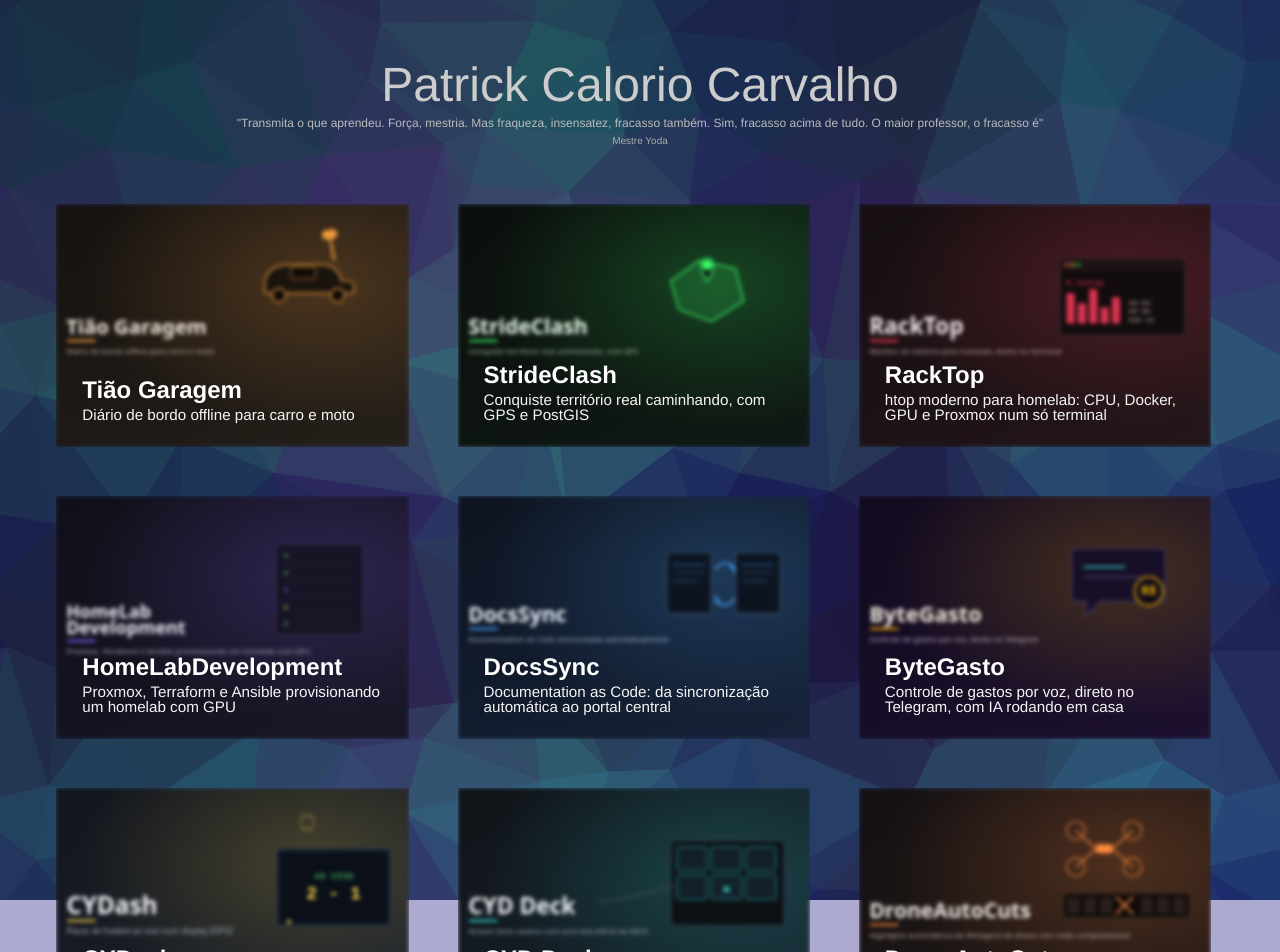
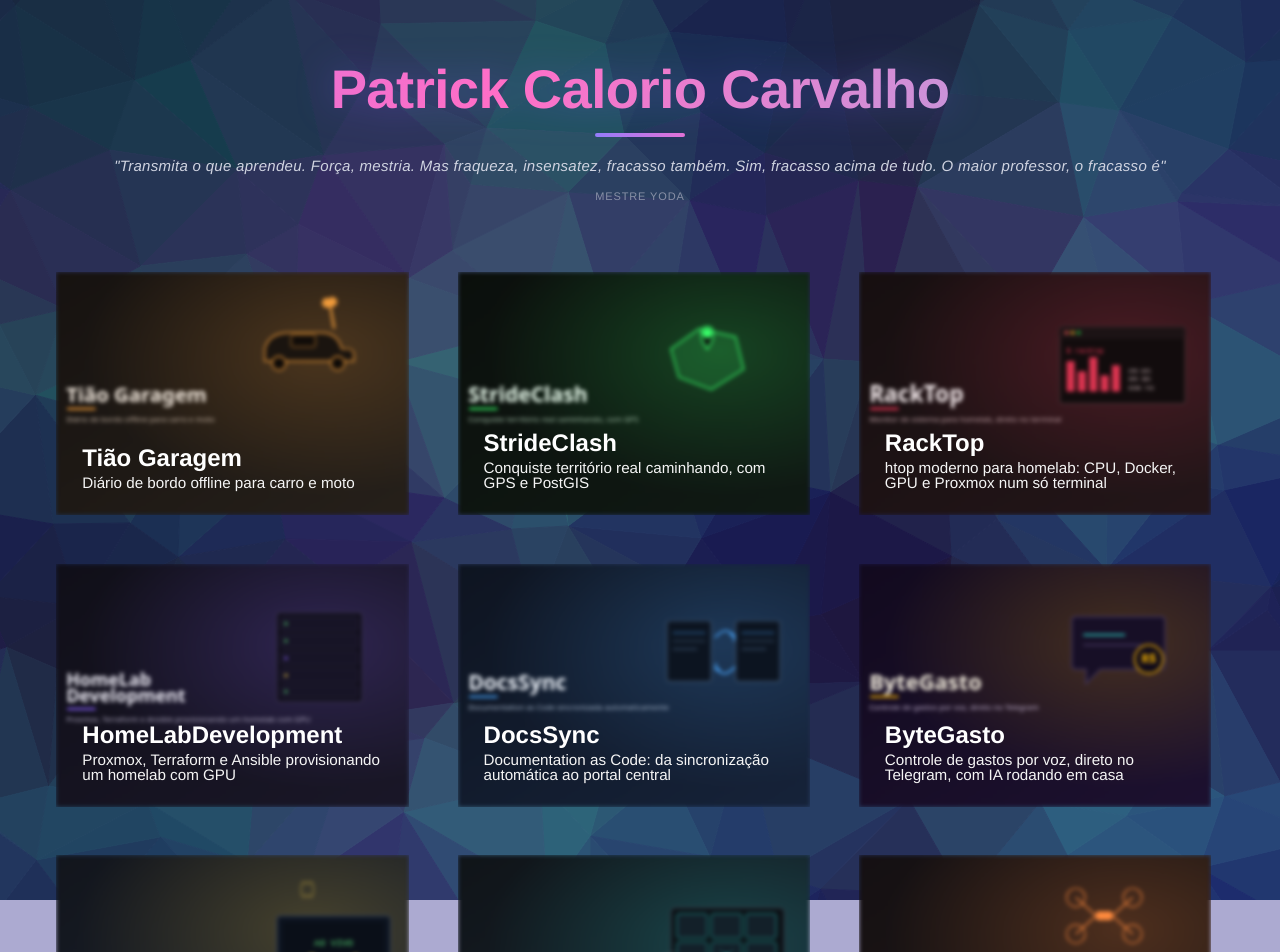
Before and after one commit to PatrickCalorioCarvalho/PatrickCalorioCarvalho.github.io, a Jekyll site: the page built from index.html, in a window 1280 px wide. Shown: the top 952 px of the page. Built offline with Jekyll 4.4.1, drawn with Linux system fonts in a browser that asks for light colours.

Commit message:
Melhora o titulo do header com gradiente animado
Titulo principal ganha gradiente azul->roxo->rosa animado (mesma
paleta fria do fundo de triangulos), brilho sutil e traco de destaque
com entrada suave. Ajusta tambem o estilo da frase/autor aleatorios.

Co-Authored-By: Claude Sonnet 5 <noreply@anthropic.com>

```diff
--- a/css/modern-blog.css
+++ b/css/modern-blog.css
@@ -266,19 +266,71 @@ a:focus {
 	text-align: center;
 }
 
-.header h1 {
-	font-size: 3em;
-	font-weight: 400;
-	line-height: 1.2;
-	margin: .5em 0 0;
-	color: #ccc;
-}
-
 .header h1 span {
 	font-size: .45em;
 	display: block;
 	padding: .5em 0 1em;
 	color: #ccc;
+}
+
+.header__title {
+	font-size: 3.4em;
+	font-weight: 800;
+	line-height: 1.15;
+	letter-spacing: -.01em;
+	margin: .5em 0 0;
+	color: #ccc;
+	background: linear-gradient(120deg, #6dd5fa, #8a7dff, #ff6ec7, #6dd5fa);
+	background-size: 300% 300%;
+	-webkit-background-clip: text;
+	background-clip: text;
+	-webkit-text-fill-color: transparent;
+	filter: drop-shadow(0 0 18px rgba(125, 95, 255, .35));
+	animation: header-gradient 8s ease infinite, header-fade-in 900ms ease-out;
+}
+
+@supports not ((-webkit-background-clip: text) or (background-clip: text)) {
+	.header__title {
+		color: #ccc;
+	}
+}
+
+.header__underline {
+	width: 90px;
+	height: 4px;
+	margin: .7em auto 1.1em;
+	border-radius: 4px;
+	background: linear-gradient(90deg, #6dd5fa, #8a7dff, #ff6ec7);
+	background-size: 300% 100%;
+	animation: header-gradient 8s ease infinite, header-underline-grow 700ms 300ms both cubic-bezier(.2, .8, .2, 1);
+}
+
+.header__quote {
+	animation: header-fade-in 900ms 200ms both ease-out;
+}
+
+@keyframes header-gradient {
+	0% { background-position: 0% 50%; }
+	50% { background-position: 100% 50%; }
+	100% { background-position: 0% 50%; }
+}
+
+@keyframes header-fade-in {
+	from { opacity: 0; transform: translateY(-14px); }
+	to { opacity: 1; transform: translateY(0); }
+}
+
+@keyframes header-underline-grow {
+	from { width: 0; opacity: 0; }
+	to { width: 90px; opacity: 1; }
+}
+
+@media (prefers-reduced-motion: reduce) {
+	.header__title,
+	.header__underline,
+	.header__quote {
+		animation: none;
+	}
 }
 /* Top Navigation Style */
 
@@ -307,7 +359,7 @@ a:focus {
 }
 
 @media screen and (max-width: 40em) {
-	.header h1 {
+	.header__title {
 		font-size: 2.4em;
 		line-height: 1.2;
 	}
@@ -360,11 +412,15 @@ a:focus {
 	transform: scale(1)!important;
 }
 .frase {
-	font-size: 12px;
-	margin-bottom: 1px;
-	color: #bbb;
+	font-size: 15px;
+	font-style: italic;
+	letter-spacing: .02em;
+	margin: 0 0 6px;
+	color: #cfd3e0;
 }
 .autor {
-	font-size: 10px;
-	color: #aaa
+	font-size: 11px;
+	letter-spacing: .08em;
+	text-transform: uppercase;
+	color: #8890a6;
 }
--- a/index.html
+++ b/index.html
@@ -29,11 +29,12 @@ layout: compress
 <body class="body">
 <div class="container">
     <header class="header">
-        <h1>Patrick Calorio Carvalho</h1>
-         <center><span>
-            <div class="frase" id="frase"></div>
-            <div class="autor" id="autor"></div>
-         </span></center>
+        <h1 class="header__title">Patrick Calorio Carvalho</h1>
+        <div class="header__underline"></div>
+        <div class="header__quote">
+            <p class="frase" id="frase"></p>
+            <p class="autor" id="autor"></p>
+        </div>
     </header>
     <div class="content">
         <div class="pattern pattern--hidden"></div>
```
